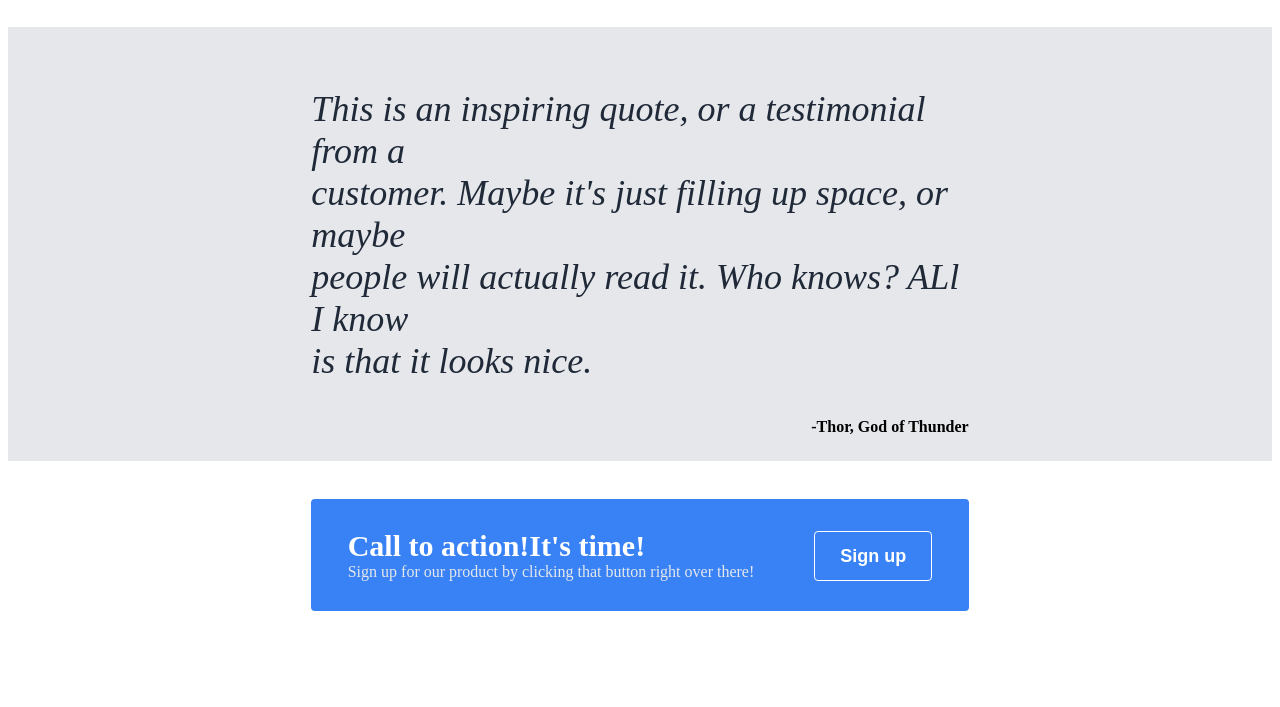
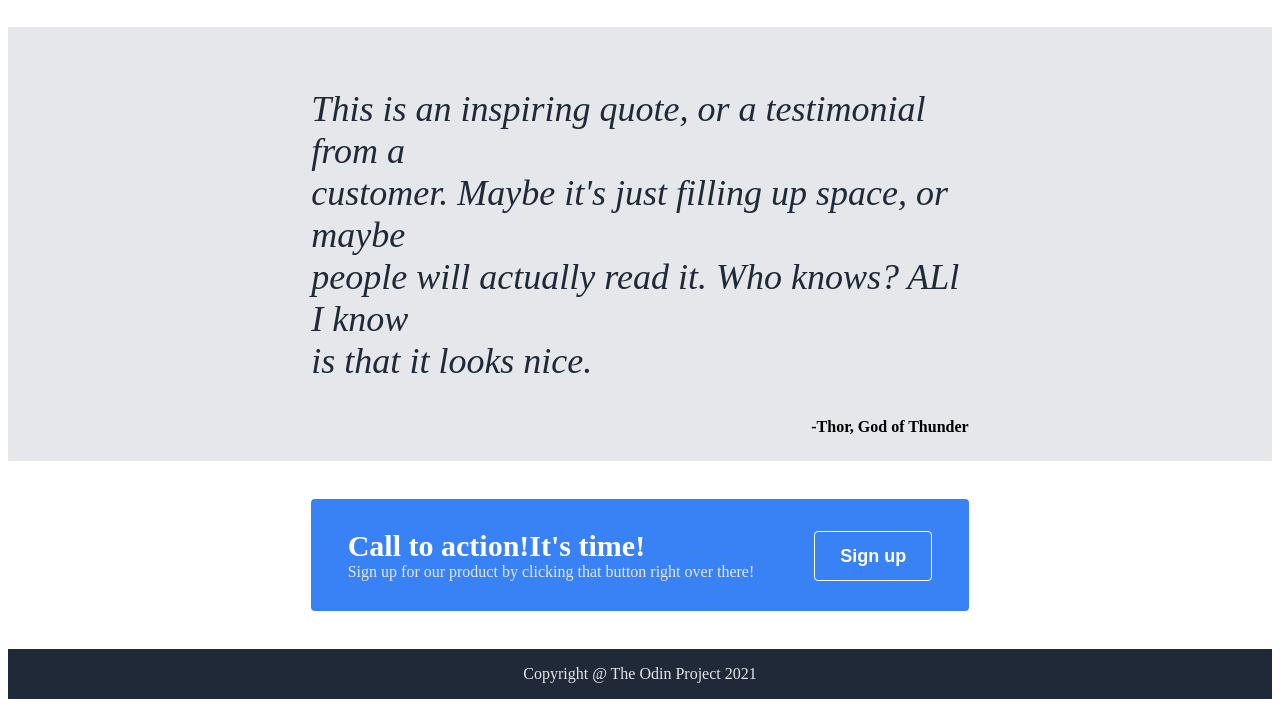
Before and after one commit to kokkkkk/Odin, a plain HTML site: page landing-page/index.html in a window 1280 px wide. Shown: the part 814-1521 px from the top of the page. Before the commit the page ends 1471 px from the top, so only its background shows below. Drawn offline with Linux system fonts and the light colour scheme.

Commit message:
Finish footer session

```diff
--- a/landing-page/index.css
+++ b/landing-page/index.css
@@ -168,3 +168,12 @@ button{
     color: #FFFFFF;
     align-self: flex-end;
 }
+
+/* Footer */
+.footer{
+    background-color: #1F2937;
+    display: flex;
+    align-items: center;
+    justify-content: center;
+    color: #E5E7EB;
+}
--- a/landing-page/index.html
+++ b/landing-page/index.html
@@ -83,6 +83,9 @@
             <button>Sign up</button>
         </div>
     </div>
+    <div class="footer">
+        <p>Copyright @ The Odin Project 2021</p>
+    </div>
 
 
 </body>
```
